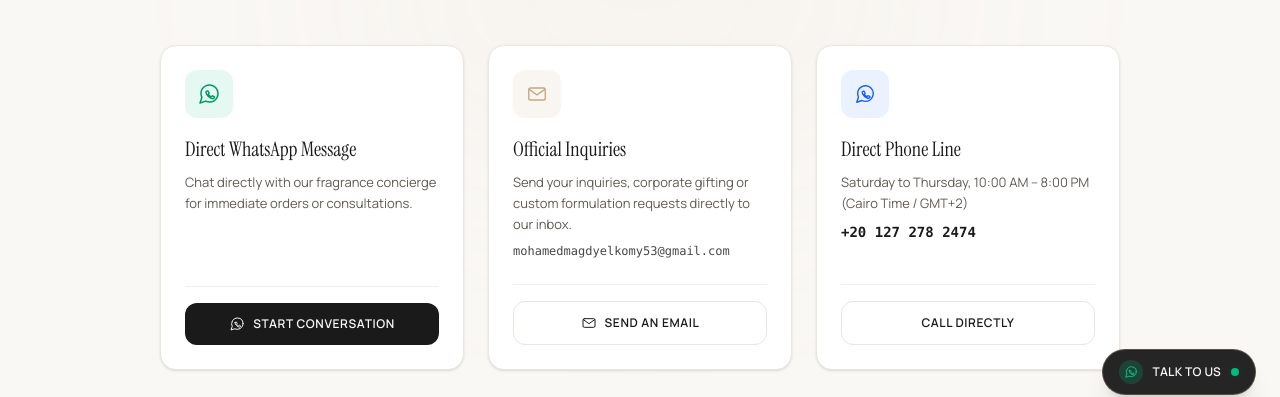
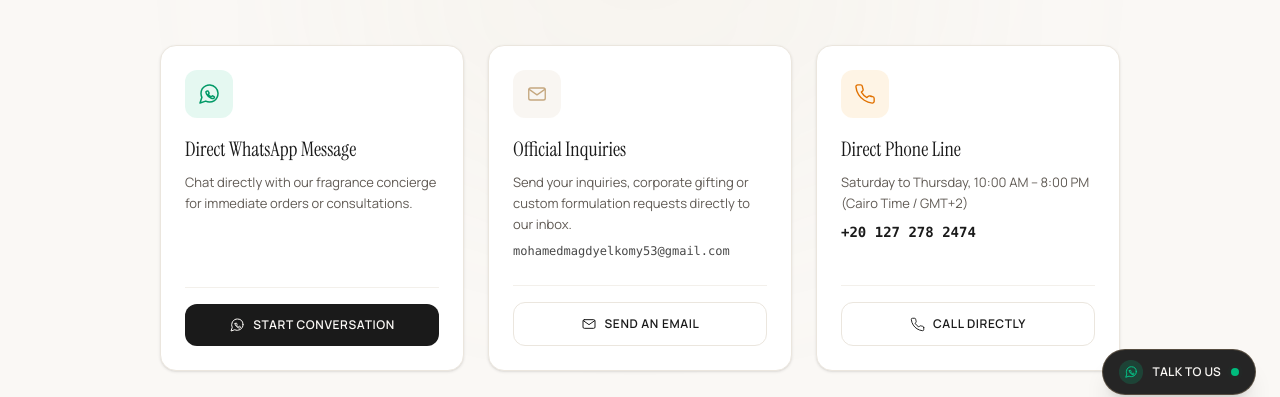
Before and after one commit to Mohamed-elkomy/Digitera_Frontend, a Next.js app: page /contact in a window 1280 px wide. Shown: the part 373-770 px from the top of the page. Built offline with nearby package versions, Linux system fonts and the light colour scheme; no server answers.

Commit message:
fix: remove docs/important from repo and refine contact cards layout and icons

```diff
--- a/src/components/icons/UiIcons.tsx
+++ b/src/components/icons/UiIcons.tsx
@@ -60,6 +60,22 @@ export function ArrowLeftIcon({ size = 14, ...props }: IconProps) {
       {...props}
     >
       <path d="M19 12H5M11 6l-6 6 6 6" />
+    </svg>
+  );
+}
+
+export function PhoneIcon({ size = 16, ...props }: IconProps) {
+  return (
+    <svg
+      viewBox="0 0 24 24"
+      width={size}
+      height={size}
+      aria-hidden="true"
+      focusable="false"
+      {...iconDefaults}
+      {...props}
+    >
+      <path d="M22 16.92v3a2 2 0 0 1-2.18 2 19.79 19.79 0 0 1-8.63-3.07 19.5 19.5 0 0 1-6-6 19.79 19.79 0 0 1-3.07-8.67A2 2 0 0 1 4.11 2h3a2 2 0 0 1 2 1.72 12.84 12.84 0 0 0 .7 2.81 2 2 0 0 1-.45 2.11L8.09 9.91a16 16 0 0 0 6 6l1.27-1.27a2 2 0 0 1 2.11-.45 12.84 12.84 0 0 0 2.81.7A2 2 0 0 1 22 16.92z" />
     </svg>
   );
 }
--- a/src/components/icons/index.ts
+++ b/src/components/icons/index.ts
@@ -16,6 +16,7 @@ export {
   ArrowLeftIcon,
   ArrowRightIcon,
   ArrowUpIcon,
+  PhoneIcon,
   PlusIcon,
   MinusIcon,
   CheckIcon,
--- a/src/features/content/components/ContactHubView.tsx
+++ b/src/features/content/components/ContactHubView.tsx
@@ -7,6 +7,7 @@ import {
   InstagramIcon,
   LinkedInIcon,
   MailIcon,
+  PhoneIcon,
   TikTokIcon,
   WhatsAppIcon,
 } from "@/components/icons";
@@ -98,16 +99,16 @@ export function ContactHubView() {
         {/* Primary Action Cards (Direct WhatsApp, Direct Call, Direct Email) */}
         <div className="mt-12 grid gap-6 md:grid-cols-3">
           {/* Card 1: WhatsApp */}
-          <div className="group relative flex flex-col justify-between rounded-2xl border border-line bg-surface p-6 shadow-sm transition-all duration-300 hover:border-gold/50 hover:shadow-lg">
+          <div className="group relative flex flex-col justify-between rounded-2xl border border-line bg-surface p-6 shadow-sm transition-all duration-300 hover:-translate-y-1 hover:border-gold/50 hover:shadow-xl text-start">
             <div className="flex flex-col gap-4">
               <div className="flex size-12 items-center justify-center rounded-xl bg-emerald-500/10 text-emerald-600 transition-transform duration-300 group-hover:scale-110">
                 <WhatsAppIcon size={24} />
               </div>
-              <div>
-                <h2 className="font-serif text-[20px] text-ink">
+              <div className="text-start">
+                <h2 className="font-serif text-[20px] text-ink text-start">
                   {dict.footer.instantWhatsApp}
                 </h2>
-                <p className="mt-2 text-[13px] leading-[1.6] text-muted">
+                <p className="mt-2 text-[13px] leading-[1.6] text-muted text-start">
                   {dict.footer.instantWhatsAppDesc}
                 </p>
               </div>
@@ -127,19 +128,19 @@ export function ContactHubView() {
           </div>
 
           {/* Card 2: Email */}
-          <div className="group relative flex flex-col justify-between rounded-2xl border border-line bg-surface p-6 shadow-sm transition-all duration-300 hover:border-gold/50 hover:shadow-lg">
+          <div className="group relative flex flex-col justify-between rounded-2xl border border-line bg-surface p-6 shadow-sm transition-all duration-300 hover:-translate-y-1 hover:border-gold/50 hover:shadow-xl text-start">
             <div className="flex flex-col gap-4">
               <div className="flex size-12 items-center justify-center rounded-xl bg-gold/10 text-gold transition-transform duration-300 group-hover:scale-110">
                 <MailIcon size={22} />
               </div>
-              <div>
-                <h2 className="font-serif text-[20px] text-ink">
+              <div className="text-start">
+                <h2 className="font-serif text-[20px] text-ink text-start">
                   {dict.footer.officialEmail}
                 </h2>
-                <p className="mt-2 text-[13px] leading-[1.6] text-muted">
+                <p className="mt-2 text-[13px] leading-[1.6] text-muted text-start">
                   {dict.footer.officialEmailDesc}
                 </p>
-                <p className="mt-2 font-mono text-[12px] text-ink/80 select-all">
+                <p dir="ltr" className="mt-2 inline-block font-mono text-[12px] text-ink/80 select-all text-start">
                   {EMAIL}
                 </p>
               </div>
@@ -157,19 +158,19 @@ export function ContactHubView() {
           </div>
 
           {/* Card 3: Phone Direct */}
-          <div className="group relative flex flex-col justify-between rounded-2xl border border-line bg-surface p-6 shadow-sm transition-all duration-300 hover:border-gold/50 hover:shadow-lg">
+          <div className="group relative flex flex-col justify-between rounded-2xl border border-line bg-surface p-6 shadow-sm transition-all duration-300 hover:-translate-y-1 hover:border-gold/50 hover:shadow-xl text-start">
             <div className="flex flex-col gap-4">
-              <div className="flex size-12 items-center justify-center rounded-xl bg-blue-500/10 text-blue-600 transition-transform duration-300 group-hover:scale-110">
-                <WhatsAppIcon size={22} />
+              <div className="flex size-12 items-center justify-center rounded-xl bg-amber-500/10 text-amber-600 transition-transform duration-300 group-hover:scale-110">
+                <PhoneIcon size={22} />
               </div>
-              <div>
-                <h2 className="font-serif text-[20px] text-ink">
+              <div className="text-start">
+                <h2 className="font-serif text-[20px] text-ink text-start">
                   {dict.footer.telephoneDirect}
                 </h2>
-                <p className="mt-2 text-[13px] leading-[1.6] text-muted">
+                <p className="mt-2 text-[13px] leading-[1.6] text-muted text-start">
                   {dict.footer.workingHoursDetails}
                 </p>
-                <p className="mt-2 font-mono text-[14px] font-semibold text-ink select-all">
+                <p dir="ltr" className="mt-2 inline-block font-mono text-[14px] font-semibold text-ink select-all text-start">
                   {PHONE_NUMBER}
                 </p>
               </div>
@@ -180,6 +181,7 @@ export function ContactHubView() {
                 href={`tel:${PHONE_NUMBER.replace(/\s+/g, "")}`}
                 className="flex w-full items-center justify-center gap-2 rounded-xl border border-line bg-transparent px-4 py-3 text-[12px] font-semibold tracking-wider text-ink uppercase transition-all duration-300 hover:border-gold hover:bg-gold hover:text-night"
               >
+                <PhoneIcon size={15} />
                 {dict.footer.callNow}
               </a>
             </div>
```
Also changed, not shown: 15 other files (tests, documents, lock files or other folders).
